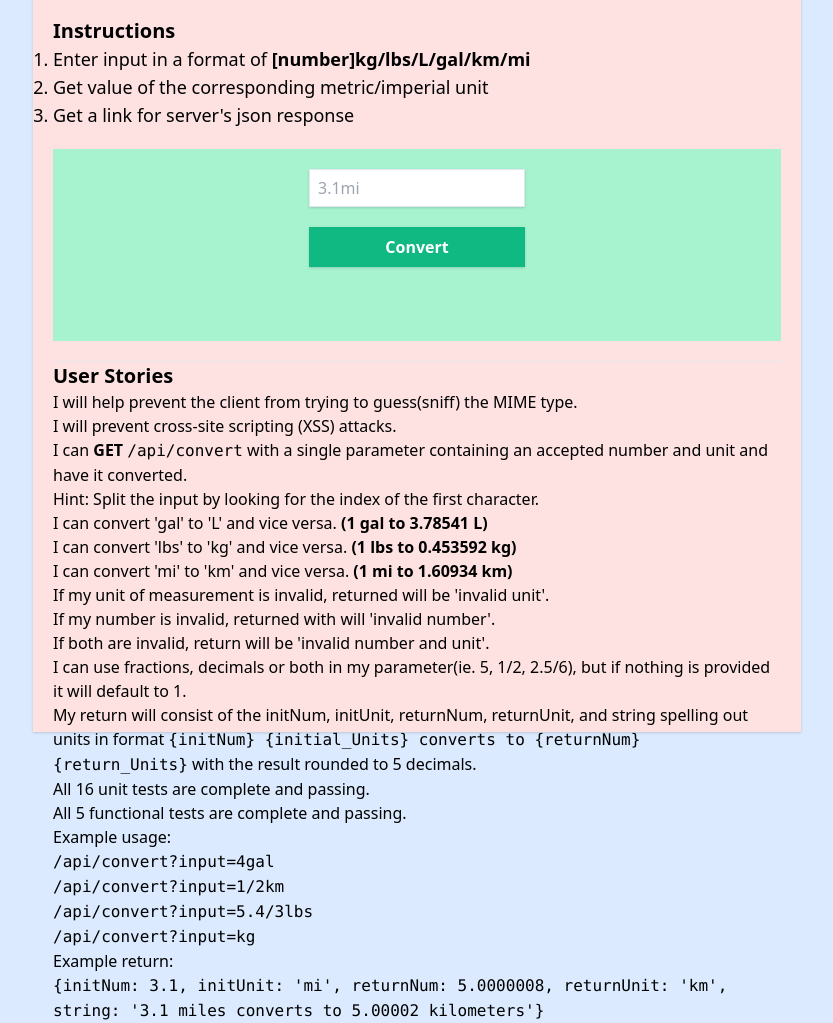
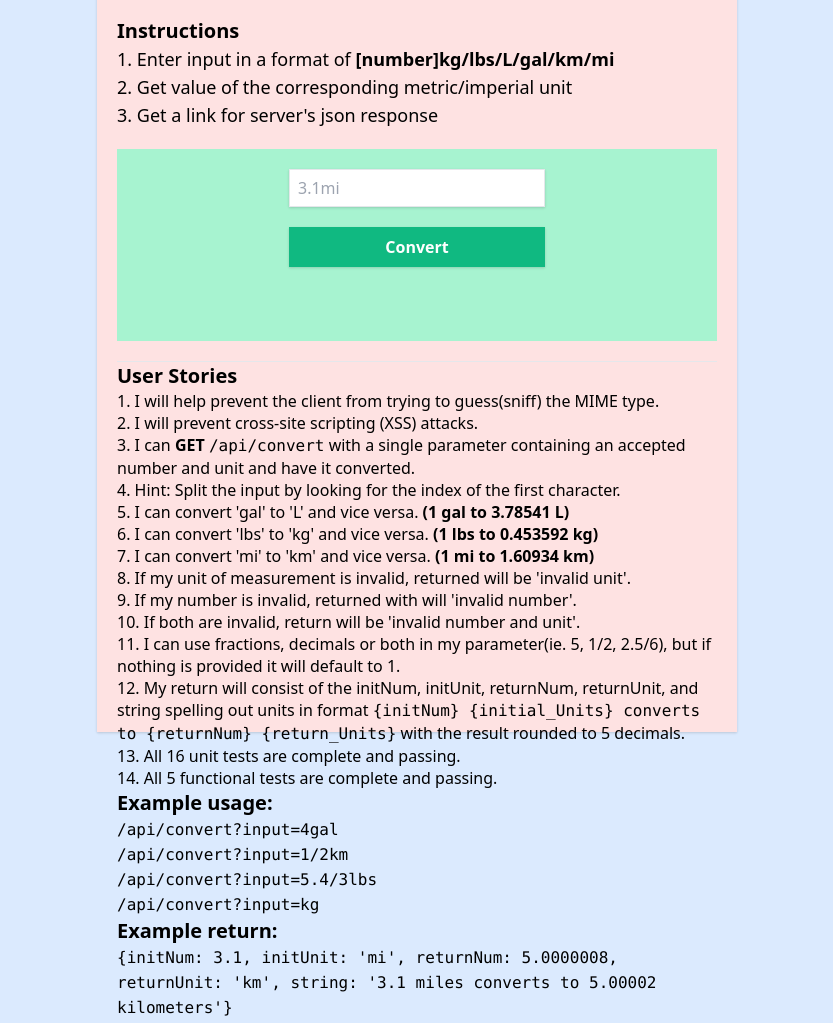
Before and after one commit to Achenson/metric-imperial-converter, a website: page views/index.html in a window 1280 px wide. Shown: the part 68-1091 px from the top of the page, without its empty margins (223-1056 px from the left). Drawn offline with nearby package versions, Linux system fonts and the light colour scheme.

Commit message:
initial commit

```diff
--- a/views/index.html
+++ b/views/index.html
@@ -13,66 +13,72 @@
     <meta http-equiv="X-UA-Compatible" content="IE=edge" />
     <meta name="viewport" content="width=device-width, initial-scale=1" />
     <!-- <link rel="stylesheet" href="/dist/styleTailwind.css" /> -->
+    <!--<div class="bg-red-100 px-1 sm:px-5 mx-auto max-w-3xl h-screen shadow "> -->
 
-    <link href="https://unpkg.com/tailwindcss@^1.0/dist/tailwind.min.css" rel="stylesheet">
+    <link
+      href="https://unpkg.com/tailwindcss@^1.0/dist/tailwind.min.css"
+      rel="stylesheet"
+    />
   </head>
-  <body class="bg-blue-100">
-    <div class="bg-red-100 px-1 sm:px-5 mx-auto max-w-3xl h-screen shadow ">
+  <body class="bg-blue-100 h-screen">
+    <div
+      class="container bg-red-100 h-screen mx-auto px-1 sm:px-5 w-full lg:w-4/6 xl:w-6/12 shadow"
+    >
       <header>
         <h1 class="text-3xl text-center font-semibold">
           Metric/Imperial Converter
         </h1>
-        <h2 class="text-center font-semibold text-gray-500 text-lg">FreeCodeCamp Apis And Microservices Project 01</h2>
+        <h2 class="text-center font-semibold text-gray-500 text-lg">
+          FreeCodeCamp Apis And Microservices Project 01
+        </h2>
       </header>
 
       <hr />
       <div id="instructions" class="my-5 text-lg">
         <h3 class="text-xl font-semibold">Instructions</h3>
-        <ol class="list-decimal">
-          <li>
-            Enter input in a format of <b>[number]kg/lbs/L/gal/km/mi</b>
-          </li>
+        <ol class="list-decimal list-inside">
+          <li>Enter input in a format of <b>[number]kg/lbs/L/gal/km/mi</b></li>
           <li>
             Get value of the corresponding metric/imperial unit
           </li>
           <li>
             Get a link for server's json response
           </li>
-
         </ol>
-
       </div>
 
       <div id="testui" class="mx-auto my-5 bg-green-200 h-48 ">
-
-        <form id="convertForm" class="mx-auto px-64">
+        <form id="convertForm" class="mx-auto">
+          <div class="flex flex-col">
             <input
               type="text"
               id="convertField"
               name="input"
               placeholder="3.1mi"
-            class="shadow appearance-none border my-5 w-full py-2 px-2 text-gray-700 leading-tight focus:outline-none "
+              class="shadow appearance-none border mx-auto my-5  w-64 py-2 px-2 text-gray-700 leading-tight focus:outline-none "
             />
 
             <button
               id="convert"
               type="submit"
               value="Convert!"
-            class="bg-green-500 hover:bg-green-700 w-full text-white font-bold py-2 px-2 shadow"
+              class="bg-green-500 hover:bg-green-700  mx-auto  w-64 text-white font-bold py-2 px-2 shadow"
             >
               Convert
             </button>
+          </div>
         </form>
+        <br />
+        <div class="text-center">
           <p id="result"></p>
-        <code id="jsonResult"></code>
+          <code id="jsonResult" class="underline text-blue-400"></code>
+        </div>
       </div>
       <hr />
 
-
-
       <div id="userstories">
         <h3 class="text-xl font-semibold">User Stories</h3>
-        <ol>
+        <ol class="list-decimal list-inside leading-snug">
           <li>
             I will help prevent the client from trying to guess(sniff) the MIME
             type.
@@ -122,12 +128,12 @@
           <li>All 16 unit tests are complete and passing.</li>
           <li>All 5 functional tests are complete and passing.</li>
         </ol>
-        <h3>Example usage:</h3>
+        <h3 class="text-xl font-semibold">Example usage:</h3>
         <code>/api/convert?input=4gal</code><br />
         <code>/api/convert?input=1/2km</code><br />
         <code>/api/convert?input=5.4/3lbs</code><br />
         <code>/api/convert?input=kg</code><br />
-        <h3>Example return:</h3>
+        <h3 class="text-xl font-semibold">Example return:</h3>
         <code
           >{initNum: 3.1, initUnit: 'mi', returnNum: 5.0000008, returnUnit:
           'km', string: '3.1 miles converts to 5.00002 kilometers'}</code
```
Lines whose indentation alone changed are shown as unchanged.
